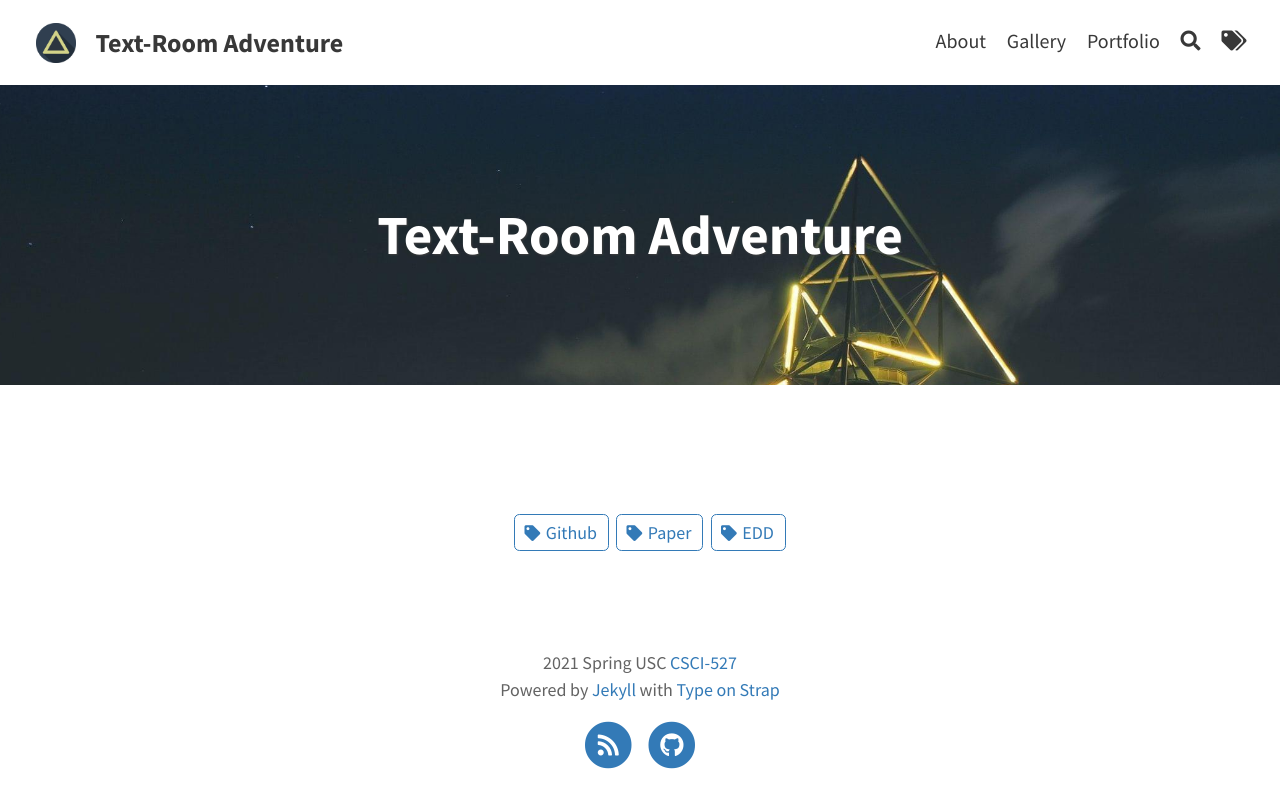
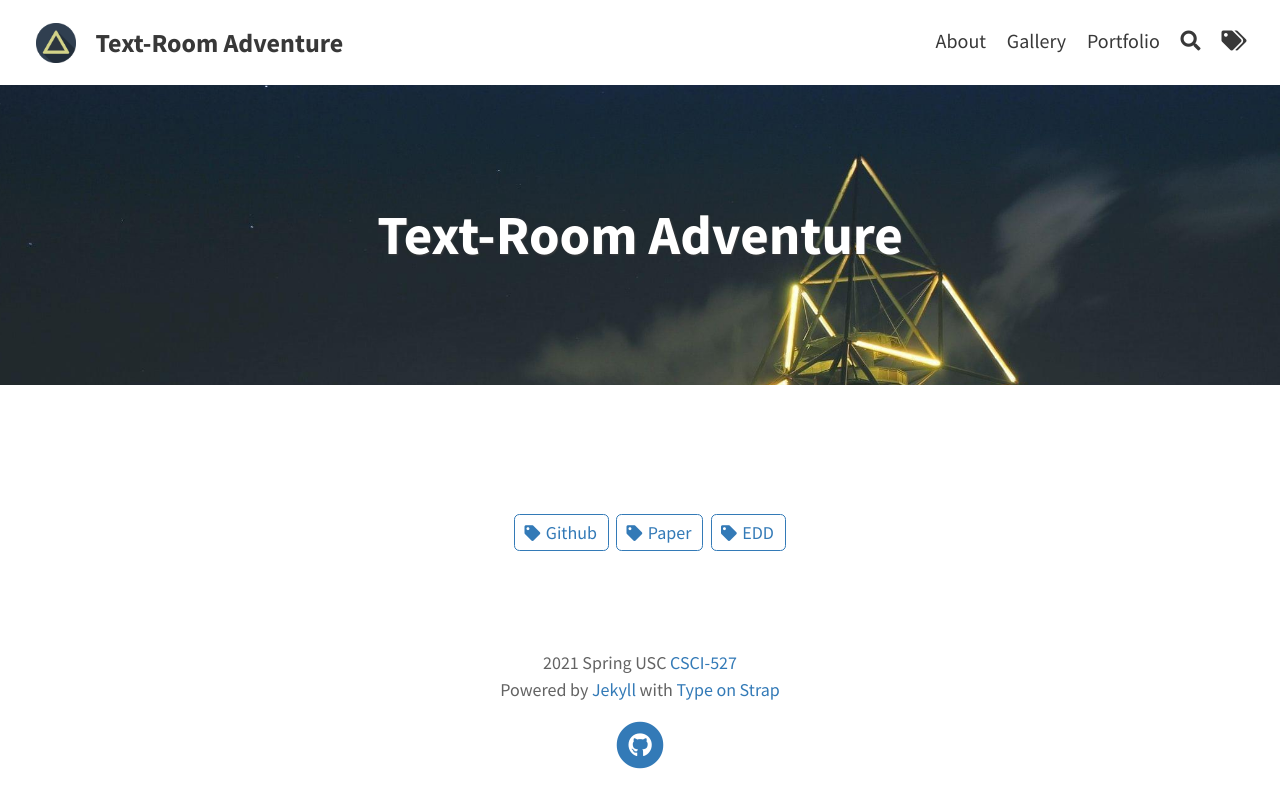
Before and after one commit to USC-CSCI527-Spring2021/Text-Room-Adventure, a Jekyll site: the page built from docs/index.html, in a window 1280 px wide. Shown: the top 808 px of the page. Built offline with Jekyll 4.4.1, drawn with Linux system fonts in a browser that asks for light colours; the list of posts is cut into pages by our own code.

```diff
--- a/docs/_data/social.yml
+++ b/docs/_data/social.yml
@@ -1,5 +1,5 @@
 # Icons on the footer
-rss: true
+rss: false
 email_address:    # Full email address, e.g. "sam@example.com"
 behance:
 bitbucket:
@@ -25,7 +25,7 @@ youtube:          # Youtube channel token like: UCqECaJ8Gagnn7YCbPEzWH6g
 
 # rss specify feed path
 feed:
-  path: feed.xml
+  path: #feed.xml
 
 # Share button options
 share:
```
Also changed, not shown: 4 other files.
